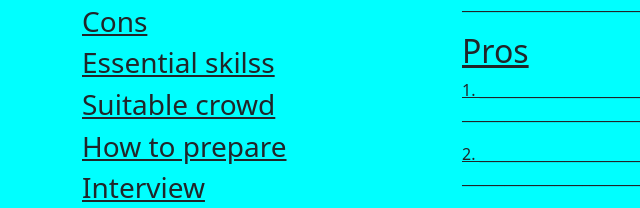
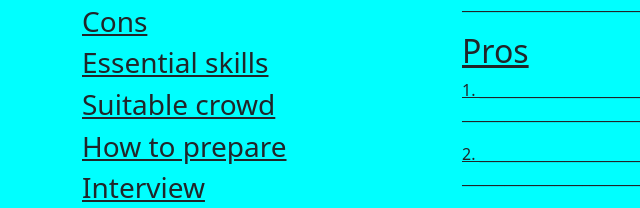
Before and after one commit to UnionOfTrash/csc318f21-project-project4.0, a plain HTML site: page CareerPage/data_scientist.html in a window 1280 px wide. Shown: the part 349-557 px from the top of the page, 0-640 px from the left. Drawn offline with nearby package versions, Linux system fonts and the light colour scheme.

Commit message:
Change typo

```diff
--- a/CareerPage/data_scientist.html
+++ b/CareerPage/data_scientist.html
@@ -79,7 +79,7 @@
                             <h3> What is this career about </h3>
                             <h3> Pros </h3>
                             <h3> Cons </h3>
-                            <h3> Essential skilss </h3>
+                            <h3> Essential skills </h3>
                             <h3> Suitable crowd </h3>
                             <h3> How to prepare </h3>
                             <h3> Interview </h3>
```
